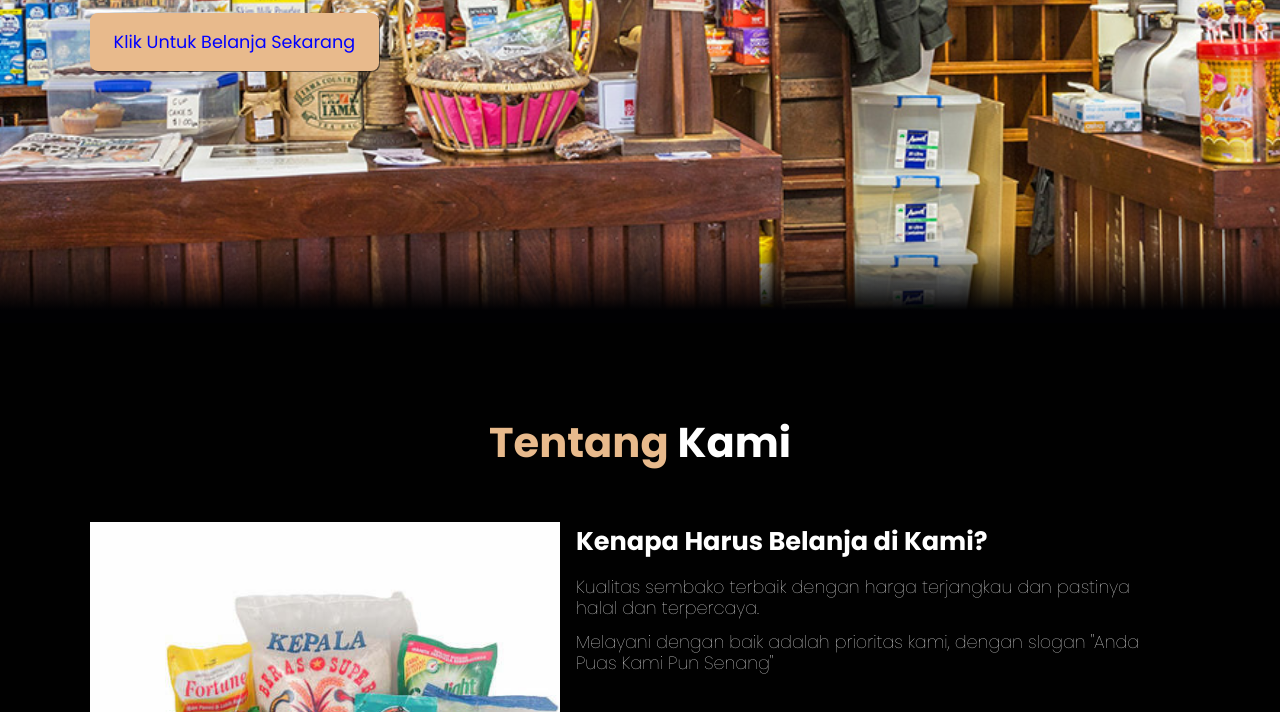
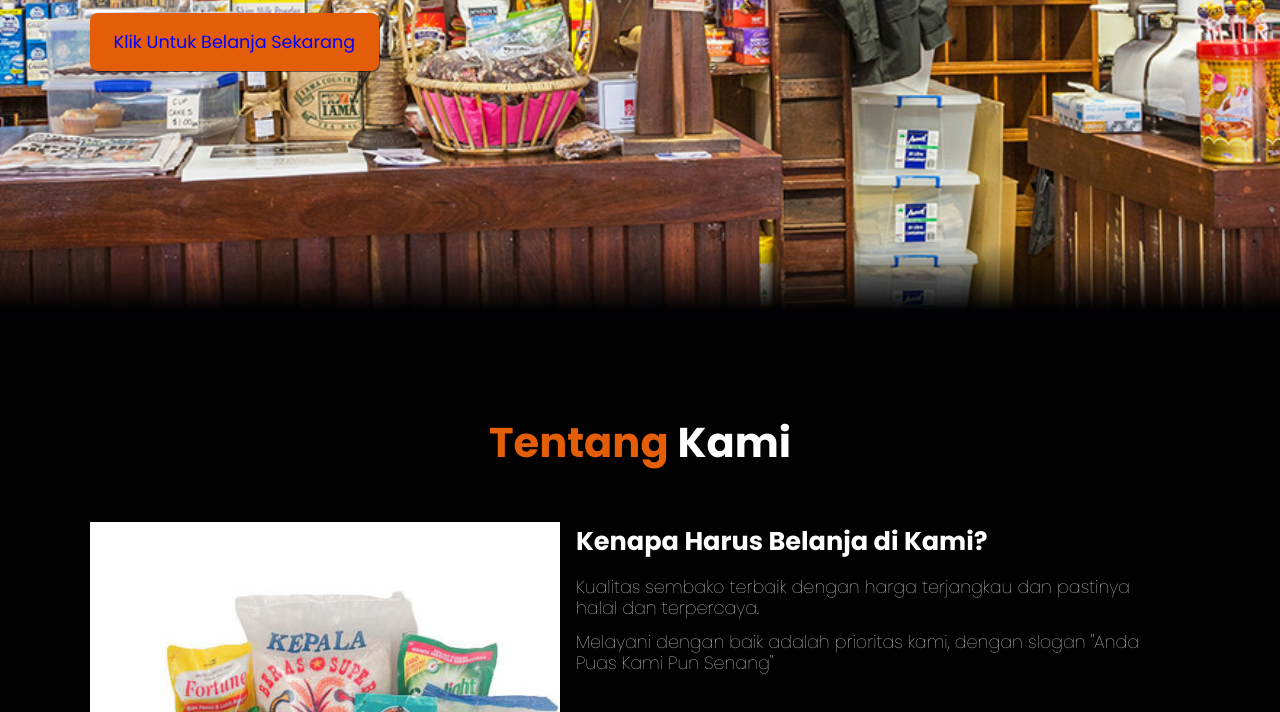
Before and after one commit to icanxPrograming/tokoican.github.io, a plain HTML site: page index.html in a window 1280 px wide. Shown: the part 477-1189 px from the top of the page. Drawn offline with nearby package versions, Linux system fonts and the light colour scheme.

Commit message:
mengubah css

```diff
--- a/css/style.css
+++ b/css/style.css
@@ -1,5 +1,5 @@
 :root {
-  --primary: #e8ba8c;
+  --primary: #e45d09;
   --bg: #010101;
 }
 
```
